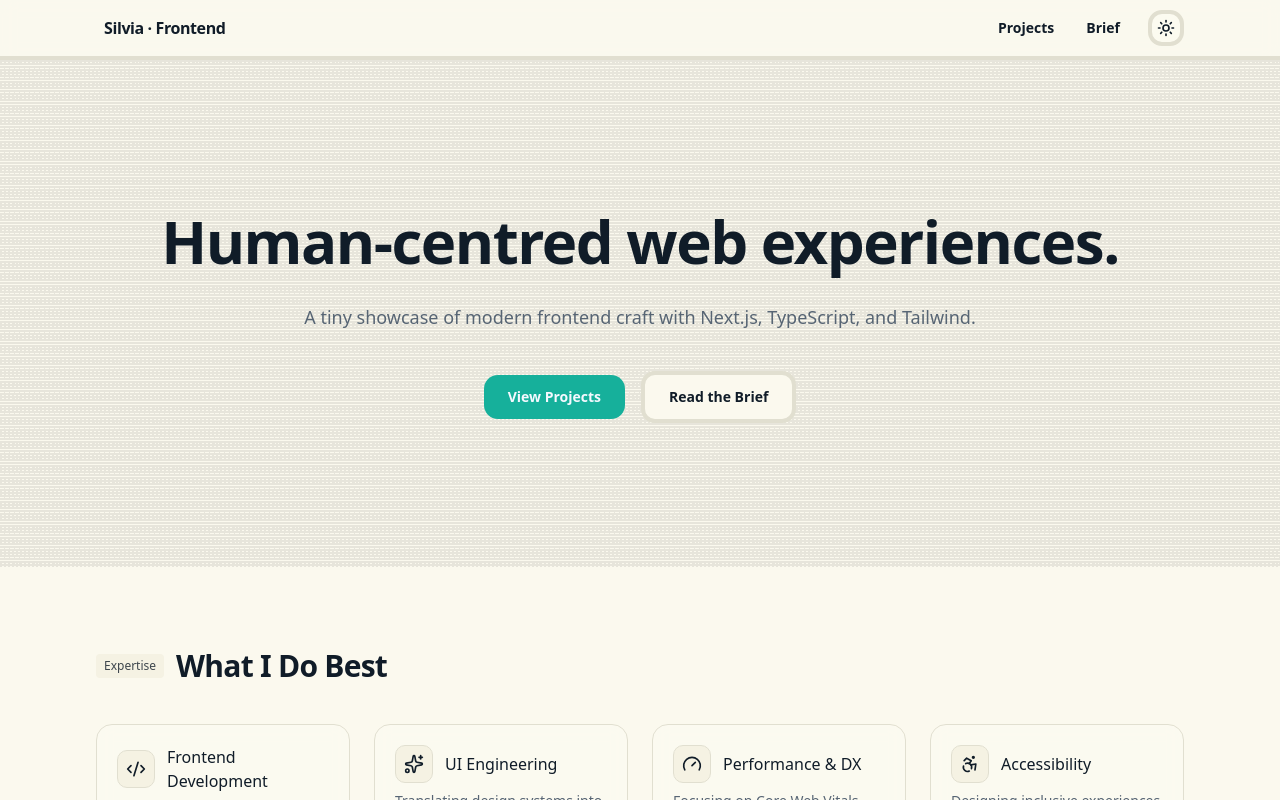
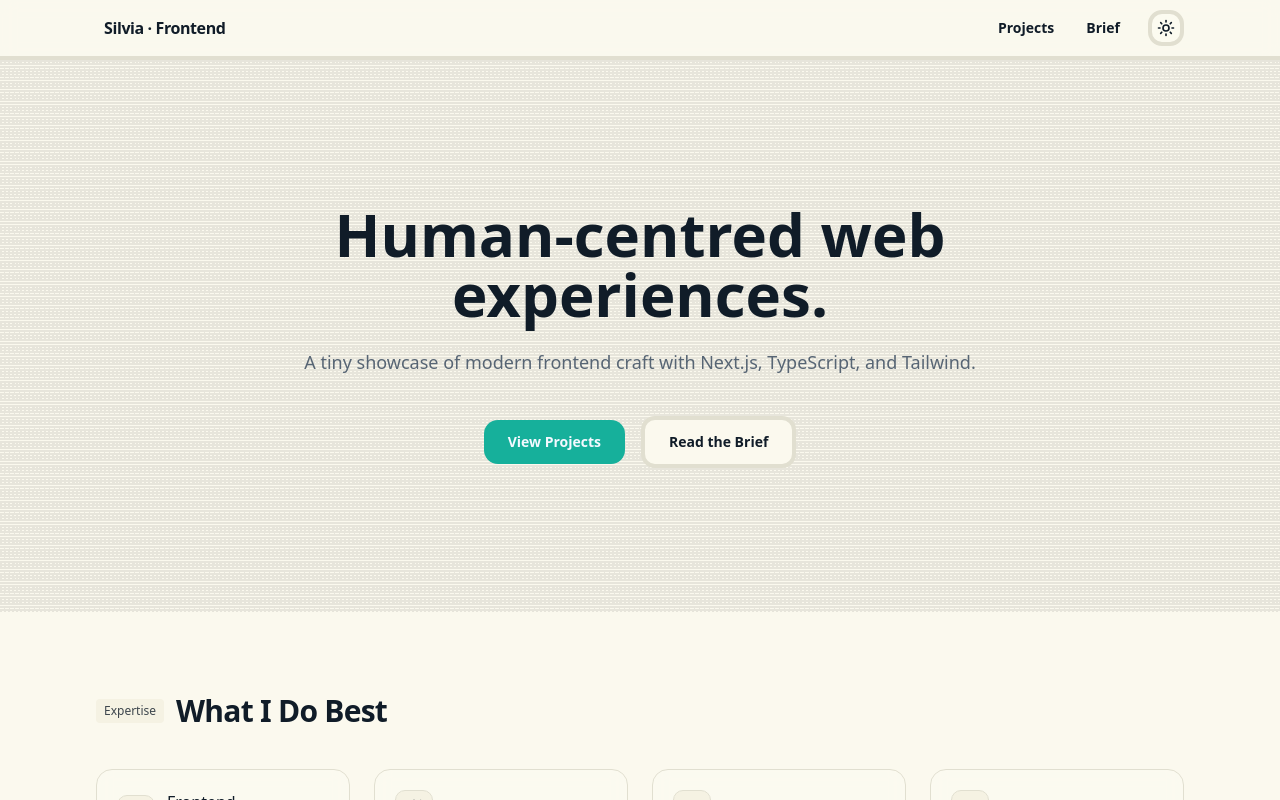
Before and after one commit to seha3/hooman-mvp, a Next.js app: page / in a window 1280 px wide. Shown: the top 800 px of the page. Built offline with nearby package versions, Linux system fonts and the light colour scheme.

Commit message:
feat: integration of react bites hero animation

```diff
--- a/package.json
+++ b/package.json
@@ -13,6 +13,7 @@
     "class-variance-authority": "^0.7.1",
     "clsx": "^2.1.1",
     "framer-motion": "^12.23.24",
+    "gsap": "^3.13.0",
     "lucide-react": "^0.548.0",
     "next": "16.0.0",
     "next-themes": "^0.4.6",
--- a/src/components/Hero.tsx
+++ b/src/components/Hero.tsx
@@ -1,43 +1,47 @@
+"use client";
+import { motion } from "framer-motion";
+import type { Variants, Transition } from "framer-motion";
 import { Button } from "@/components/Button";
 
-export default function Hero() {
+const container: Variants = {
+  hidden: { opacity: 1 },
+  show: {
+    opacity: 1,
+    transition: { staggerChildren: 0.08, delayChildren: 0.1 },
+  },
+};
+
+const item: Variants = {
+  hidden: { opacity: 0, y: 24 },
+  show: {
+    opacity: 1,
+    y: 0,
+    transition: { type: "spring", stiffness: 90, damping: 18 } as Transition,
+  },
+};
+
+export default function HeroAnimated() {
   return (
-    <section
-      className="relative isolate py-24 md:py-36 text-center grain bg-background transition-colors duration-700"
-      style={{
-        backgroundImage: "var(--hero-gradient)",
-        backgroundRepeat: "var(--hero-repeat)",
-        backgroundSize: "var(--hero-size)",
-        backgroundPosition: "var(--hero-position)",
-      }}
-    >
-      <div className="max-w-5xl mx-auto px-6">
-        <h1 className="text-5xl md:text-6xl font-extrabold tracking-tight text-foreground leading-tight dark:drop-shadow-[0_0_20px_rgba(255,255,255,0.06)]">
+    <section className="relative isolate py-24 md:py-36 text-center grain bg-background overflow-hidden">
+      <motion.div
+        className="max-w-5xl mx-auto px-6"
+        variants={container}
+        initial="hidden"
+        animate="show"
+      >
+        <motion.h1 className="text-5xl md:text-6xl font-extrabold" variants={item}>
           Human-centred web experiences.
-        </h1>
+        </motion.h1>
 
-        <p className="mt-6 text-lg text-muted-foreground max-w-2xl mx-auto">
+        <motion.p className="mt-6 text-lg text-muted-foreground max-w-2xl mx-auto" variants={item}>
           A tiny showcase of modern frontend craft with Next.js, TypeScript, and Tailwind.
-        </p>
+        </motion.p>
 
-        <div className="mt-10 flex items-center justify-center gap-4 flex-wrap">
-          <Button href="/projects" className="px-6 py-3 text-sm">
-            View Projects
-          </Button>
-
-          <Button
-            href="/brief"
-            variant="outline"
-            className="relative px-6 py-3 text-sm overflow-hidden"
-          >
-            <span className="relative z-10">Read the Brief</span>
-            <span
-              className="absolute inset-0 bg-linear-to-r from-[oklch(var(--primary))] via-[oklch(var(--ring))] to-[oklch(var(--primary))]
-                         opacity-25 mix-blend-overlay"
-            />
-          </Button>
-        </div>
-      </div>
+        <motion.div className="mt-10 flex items-center justify-center gap-4 flex-wrap" variants={item}>
+          <Button href="/projects" className="px-6 py-3 text-sm">View Projects</Button>
+          <Button href="/brief" variant="outline" className="px-6 py-3 text-sm">Read the Brief</Button>
+        </motion.div>
+      </motion.div>
     </section>
   );
 }
```
Also changed, not shown: 1 other file (tests, documents, lock files or other folders).
